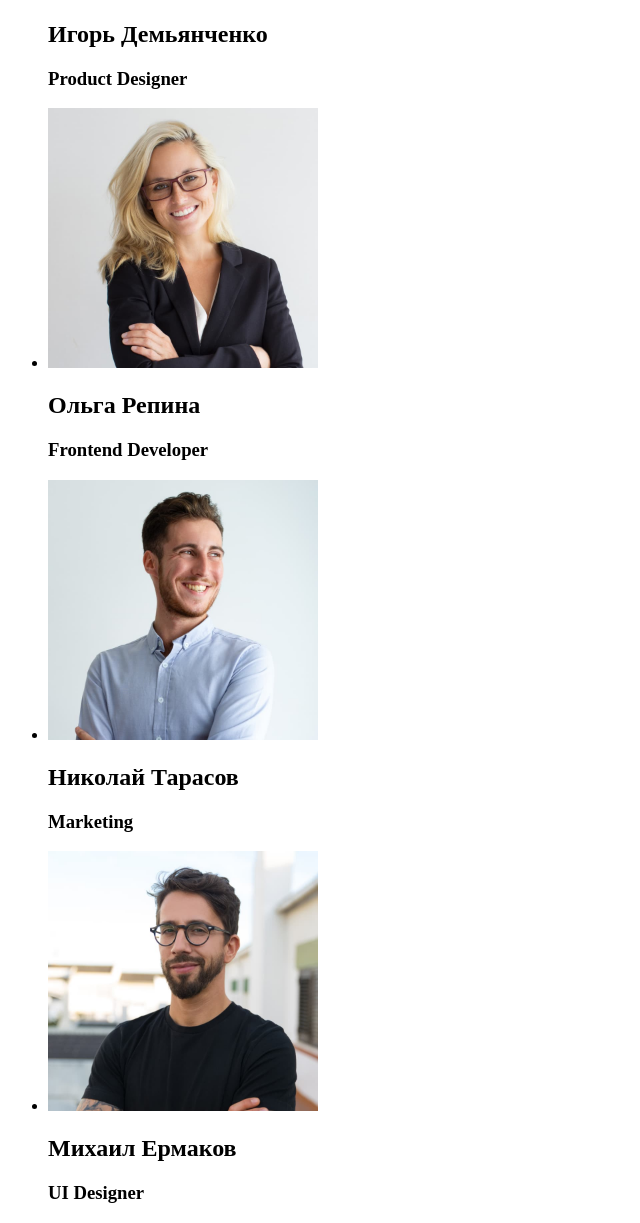
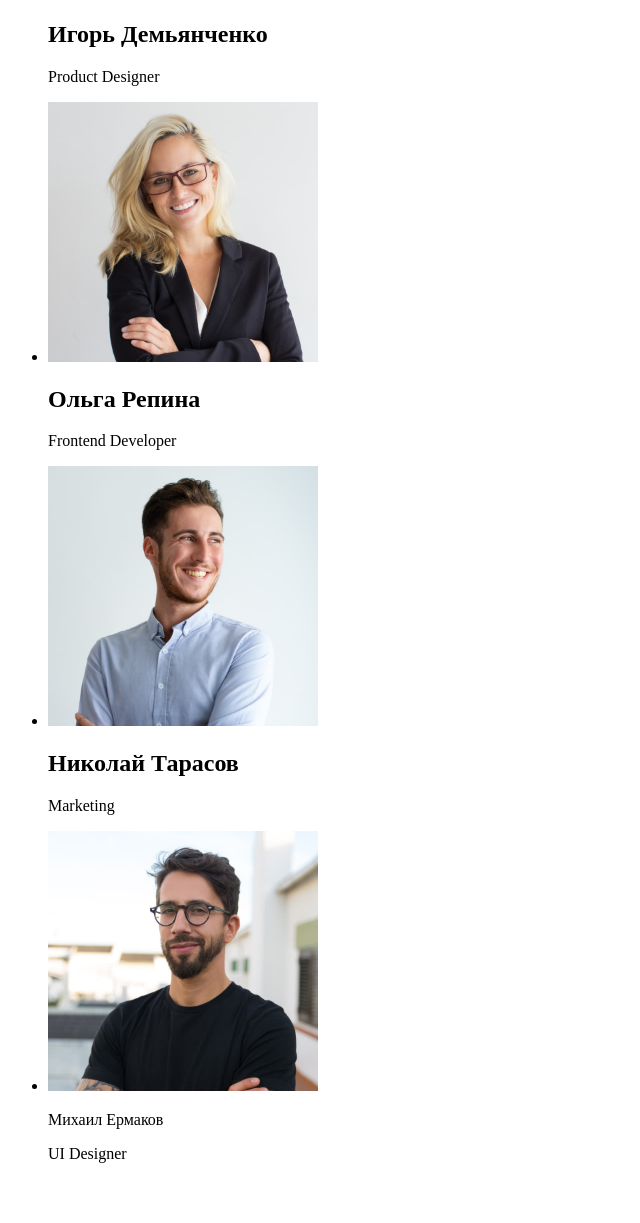
Before and after one commit to MightyLex/goit-markup-hw-01, a plain HTML site: page index.html in a window 1280 px wide. Shown: the part 1869-3092 px from the top of the page, without its empty margins (0-640 px from the left). After the commit the page ends 3048 px from the top, so only its background shows below. Drawn offline with Linux system fonts and the light colour scheme.

Commit message:
Update index.html

```diff
--- a/index.html
+++ b/index.html
@@ -13,7 +13,7 @@
           <img src="./images/WebStudio.jpg" alt="Logo" width="145" />
         </a>
         <ul>
-          <li><a href="http://">Студия</a></li>
+          <li><a href="/">Студия</a></li>
           <li><a href="http://">Портфолио</a></li>
           <li><a href="http://">Контакты</a></li>
         </ul>
@@ -69,24 +69,24 @@
           <li>
             <img src="./images/igor.jpg" alt="Игорь Демьянченко" width="270" />
             <h2>Игорь Демьянченко</h2>
-            <h3>Product Designer</h3>
+            <p>Product Designer</p>
           </li>
 
           <li>
             <img src="./images/olga.jpg" alt="Ольга Репина" width="270" />
             <h2>Ольга Репина</h2>
-            <h3>Frontend Developer</h3>
+            <p>Frontend Developer</p>
           </li>
 
           <li>
             <img src="./images/nick.jpg" alt="Николай Тарасов" width="270" />
             <h2>Николай Тарасов</h2>
-            <h3>Marketing</h3>
+            <p>Marketing</p>
           </li>
 
           <li><img src="./images/michael.jpg" alt="Михаил Ермаков" width="270" />
-            <h2>Михаил Ермаков</h2>
-            <h3>UI Designer</h3>
+            <p>Михаил Ермаков</p>
+            <p>UI Designer</p>
 
         </li>
         </ul>
```
